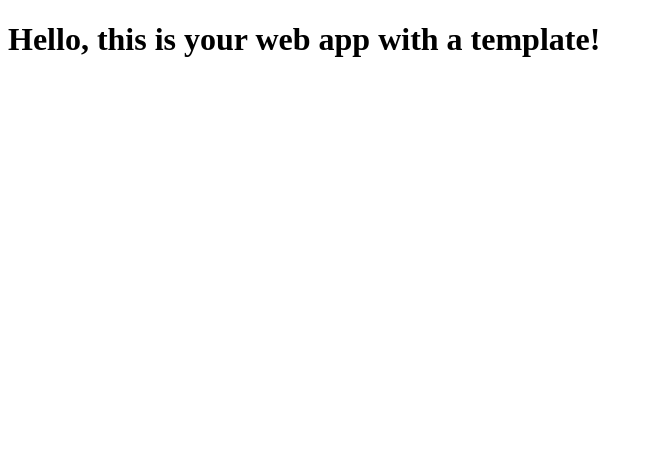
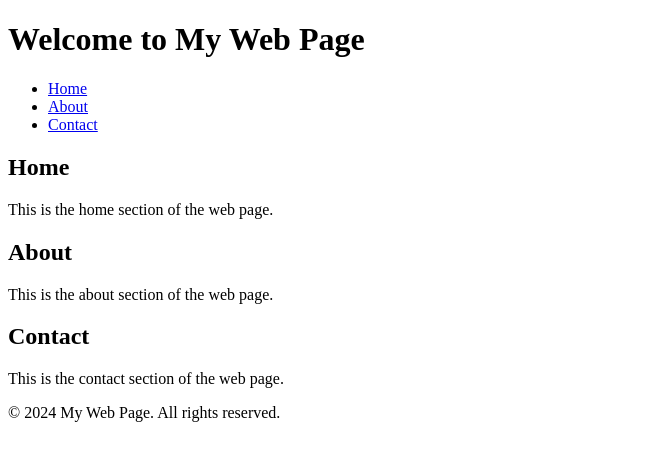
Before and after one commit to hidevuc/Start, a plain HTML site: page index.html in a window 1280 px wide. Shown: the whole page, without its empty margins (0-653 px from the left). Drawn offline with Linux system fonts and the light colour scheme.

Commit message:
Update index.html

```diff
--- a/index.html
+++ b/index.html
@@ -1,9 +1,42 @@
 <!DOCTYPE html>
-<html>
+<html lang="en">
 <head>
-    <title>My Web App</title>
+    <meta charset="UTF-8">
+    <meta name="viewport" content="width=device-width, initial-scale=1.0">
+    <title>My Web Page</title>
+    <link rel="stylesheet" href="styles.css"> <!-- Подключение внешнего CSS файла -->
 </head>
 <body>
-    <h1>Hello, this is your web app with a template!</h1>
+    <header>
+        <h1>Welcome to My Web Page</h1>
+        <nav>
+            <ul>
+                <li><a href="#home">Home</a></li>
+                <li><a href="#about">About</a></li>
+                <li><a href="#contact">Contact</a></li>
+            </ul>
+        </nav>
+    </header>
+
+    <main>
+        <section id="home">
+            <h2>Home</h2>
+            <p>This is the home section of the web page.</p>
+        </section>
+        <section id="about">
+            <h2>About</h2>
+            <p>This is the about section of the web page.</p>
+        </section>
+        <section id="contact">
+            <h2>Contact</h2>
+            <p>This is the contact section of the web page.</p>
+        </section>
+    </main>
+
+    <footer>
+        <p>&copy; 2024 My Web Page. All rights reserved.</p>
+    </footer>
+
+    <script src="scripts.js"></script> <!-- Подключение внешнего JavaScript файла -->
 </body>
 </html>
```
